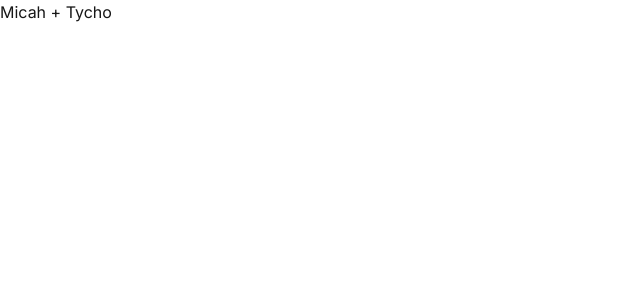
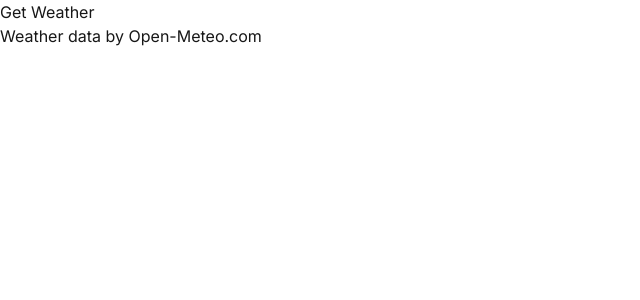
Before and after one commit to JumboCode/massachusetts-river-alliance, a Next.js app: page /weather/micah-tycho in a window 1280 px wide. Shown: the top 300 px of the page, without its empty margins (0-640 px from the left). Built offline with nearby package versions, Linux system fonts and the light colour scheme.

Commit message:
Add weather button

```diff
--- a/src/app/weather/micah-tycho/page.tsx
+++ b/src/app/weather/micah-tycho/page.tsx
@@ -1,3 +1,57 @@
+"use client";
+
+import { useState } from "react";
+
 export default function WeatherPage() {
-  return <p>Micah + Tycho</p>;
+  const [temperature, setTemperature] = useState<number | null>(null);
+  const [wind, setWind] = useState<number | null>(null);
+  const [loading, setLoading] = useState(false);
+  const [error, setError] = useState<string | null>(null);
+
+
+
+  async function getWeather() {
+    setLoading(true); // step 11: show "Loading..."
+    setError(null);   // clear any old error
+
+    try {
+      const response = await fetch(
+        "https://api.open-meteo.com/v1/forecast?latitude=42.39&longitude=-71.10&current=temperature_2m,wind_speed_10m&temperature_unit=fahrenheit&wind_speed_unit=mph"
+      );
+
+      if (!response.ok) {
+        throw new Error(`Request failed (status ${response.status})`);
+      }
+
+      const data = await response.json();
+      setTemperature(data.current.temperature_2m);
+      setWind(data.current.wind_speed_10m);
+    } catch (err) {
+      // step 12: show the error message
+      setError(err instanceof Error ? err.message : "Something went wrong");
+    } finally {
+      setLoading(false); // runs whether it worked or failed
+    }
+  }
+
+  return (
+    <div>
+      <button onClick={getWeather}>Get Weather</button>
+
+      {loading && <p>Loading...</p>}
+      {error && <p style={{ color: "red" }}>Error: {error}</p>}
+
+      {temperature !== null && wind !== null && (
+        <div>
+          <p>Temperature: {temperature}°F</p>
+          <p>Wind: {wind} mph</p>
+        </div>
+      )}
+
+      {/* step 13: credit */}
+      <p>
+        Weather data by <a href="https://open-meteo.com/">Open-Meteo.com</a>
+      </p>
+    </div>
+  );
 }
```
